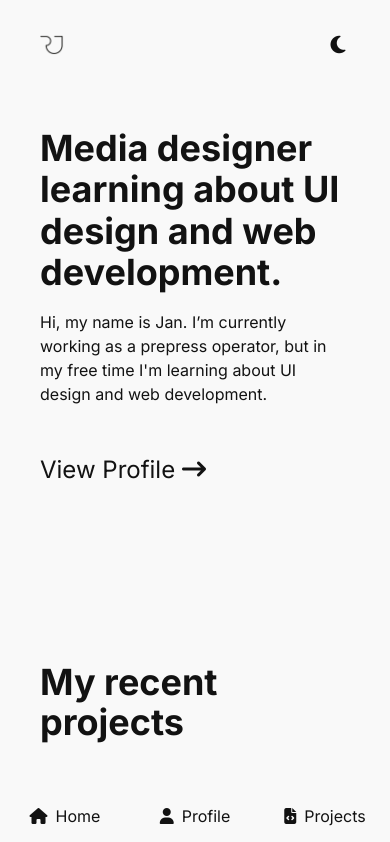
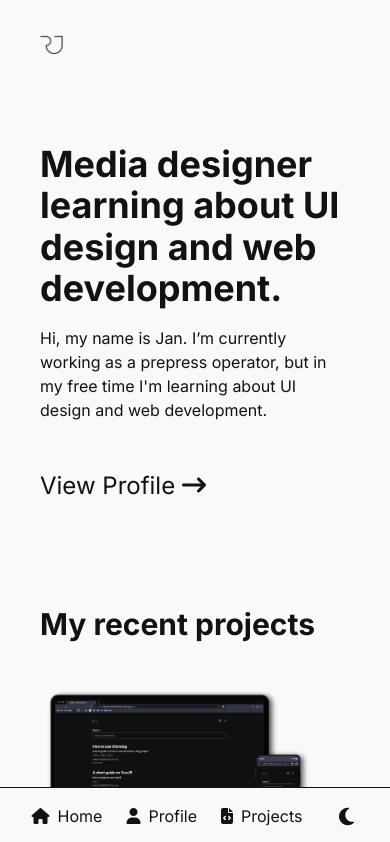
Before and after one commit to Lone1106/clean-portfolio, a Vue app: page /home in a window 390 px wide. Shown: the top 842 px of the page. Built offline with nearby package versions, Linux system fonts and the light colour scheme.

Commit message:
updated project data, fixed stylings

```diff
--- a/src/components/landing/AboveFolds.vue
+++ b/src/components/landing/AboveFolds.vue
@@ -1,6 +1,6 @@
 <template>
 	<section class="w-full">
-		<figure class="py-32 md:py-52 flex flex-col gap-12">
+		<figure class="py-14 md:py-24 lg:py-48 flex flex-col gap-12">
 			<div>
 				<h1
 					class="text-4xl md:text-5xl leading-[1.15] md:leading-[1.15] font-bold mb-4"
--- a/src/components/landing/Projects.vue
+++ b/src/components/landing/Projects.vue
@@ -1,6 +1,8 @@
 <template>
 	<section class="py-12" id="projects">
-		<h2 class="font-bold text-4xl mb-10">My recent projects</h2>
+		<h2 class="font-bold text-3xl md:text-4xl mb-10">
+			My recent projects
+		</h2>
 		<div class="flex flex-col gap-16">
 			<project-item
 				v-for="p in projects"
--- a/src/components/layout/TheHeader.vue
+++ b/src/components/layout/TheHeader.vue
@@ -1,6 +1,7 @@
 <template>
 	<header
-		class="w-full flex items-center justify-between py-8 fixed top-0 left-1/2 -translate-x-1/2 max-w-[650px] px-10 z-50 transition-colors duration-300"
+		id="mainNav"
+		class="w-full flex items-center justify-between py-8 lg:fixed lg:top-0 lg:left-1/2 lg:-translate-x-1/2 max-w-[650px] lg:px-10 z-50 transition-colors duration-300"
 		:class="{
 			'bg-light': !isDarkMode,
 			'bg-dark': isDarkMode,
@@ -34,7 +35,10 @@
 				</ul>
 			</nav>
 
-			<div class="cursor-pointer w-6 text-center" @click="toggleDarkMode">
+			<div
+				class="cursor-pointer w-6 text-center hidden lg:block"
+				@click="toggleDarkMode"
+			>
 				<transition name="toggle-mode" mode="out-in">
 					<i v-if="!isDarkMode" class="fa-solid fa-moon fa-lg"></i>
 					<i v-else class="fa-solid fa-sun fa-lg"></i>
--- a/src/components/layout/TheMobileNav.vue
+++ b/src/components/layout/TheMobileNav.vue
@@ -1,34 +1,62 @@
 <template>
 	<nav
-		class="w-full py-4 fixed bottom-0 left-0 z-50 flex items-center justify-between block lg:hidden transition-colors duration-300"
+		class="w-full py-4 px-6 fixed bottom-0 left-0 z-50 flex items-center justify-center block lg:hidden transition-colors duration-300 border-t gap-8"
 		:class="{
 			'bg-light': !isDarkMode,
 			'bg-dark': isDarkMode,
 			'text-light': isDarkMode,
 			'text-dark': !isDarkMode,
+			'border-dark': !isDarkMode,
+			'border-light': isDarkMode,
 		}"
 	>
 		<ul
-			class="w-full flex justify-center items-center text-base md:text-lg"
+			class="flex justify-center items-center text-base md:text-lg gap-6"
 		>
-			<li class="w-1/3 text-center">
+			<li class="text-center">
 				<router-link to="/"
 					><i class="fa-solid fa-house mr-2"></i>Home</router-link
 				>
 			</li>
-			<li class="w-1/3 text-center">
+			<li class="text-center">
 				<router-link to="/profile"
 					><i class="fa-solid fa-user mr-2"></i>Profile</router-link
 				>
 			</li>
-			<li class="w-1/3 text-center">
+			<li class="text-center">
 				<router-link :to="{ path: '/', hash: '#projects' }"
 					><i class="fa-solid fa-file-code mr-2"></i>Projects</router-link
 				>
 			</li>
 		</ul>
+
+		<div class="cursor-pointer w-6 text-center" @click="toggleDarkMode">
+			<transition name="toggle-mode" mode="out-in">
+				<i v-if="!isDarkMode" class="fa-solid fa-moon fa-lg"></i>
+				<i v-else class="fa-solid fa-sun fa-lg"></i>
+			</transition>
+		</div>
 	</nav>
 </template>
+
+<style scoped>
+	.toggle-mode-enter-from,
+	.toggle-mode-leave-to {
+		transform: translateY(10px);
+		opacity: 0;
+	}
+
+	.toggle-mode-enter-active,
+	.toggle-mode-leave-active {
+		transition: all 0.25s ease;
+	}
+
+	.toggle-mode-enter-to,
+	.toggle-mode-leave-from {
+		transform: translateY(0);
+		opacity: 1;
+	}
+</style>
 
 <script setup>
 	import { useStore } from "vuex";
@@ -36,5 +64,7 @@
 
 	const store = useStore();
 
+	const toggleDarkMode = () => store.dispatch("setMode");
+
 	const isDarkMode = computed(() => store.getters.getMode);
 </script>
--- a/src/components/profile/Profile.vue
+++ b/src/components/profile/Profile.vue
@@ -1,6 +1,6 @@
 <template>
 	<div>
-		<section class="py-32 md:py-36 flex flex-col gap-16">
+		<section class="py-6 lg:py-32 flex flex-col gap-16">
 			<div>
 				<h2 class="font-bold text-4xl mb-10">Profile</h2>
 				<p class="text-base md:text-lg">
--- a/src/components/project/Project.vue
+++ b/src/components/project/Project.vue
@@ -1,6 +1,6 @@
 <template>
 	<div>
-		<section class="py-32 md:py-36">
+		<section class="py-6 lg:py-32">
 			<div class="w-full mb-12">
 				<img
 					:src="currentProject.image"
@@ -12,7 +12,7 @@
 
 			<div class="flex flex-col gap-16">
 				<div>
-					<h2 class="font-bold text-4xl mb-10">
+					<h2 class="font-bold text-3xl md:text-4xl mb-10">
 						{{ currentProject.title }}
 					</h2>
 					<a :href="currentProject.link" target="_blank" class="text-xl">
--- a/src/store/modules/projects/index.js
+++ b/src/store/modules/projects/index.js
@@ -32,8 +32,8 @@ export default {
 					image: PortfolioCat,
 					altText: "Portfolio Catalina Mockup",
 					title: "3D Game designer portfolio",
-					linkType: "behance",
-					link: "https://www.behance.net/gallery/183933925/3D-Designer-Portfolio-Website",
+					linkType: "web",
+					link: "https://musical-nasturtium-2c9612.netlify.app/",
 					shortDescr: "Portfolio website redesign of a 3D game designer.",
 					description:
 						"Catalina is a 3D game designer. On the side, she is also crafting parts for cosplays and other fan items from games and series. Her current portfolio site is difficult to navigate, and it's quite hard to find the information you need (content all over the place, long walls of text, not very consistent overall, etc.). Even though her work is good, the site itself makes it very hard to stay focused. (all images are placeholders)",
```
Also changed, not shown: src/assets/portfolio-cat.webp.
